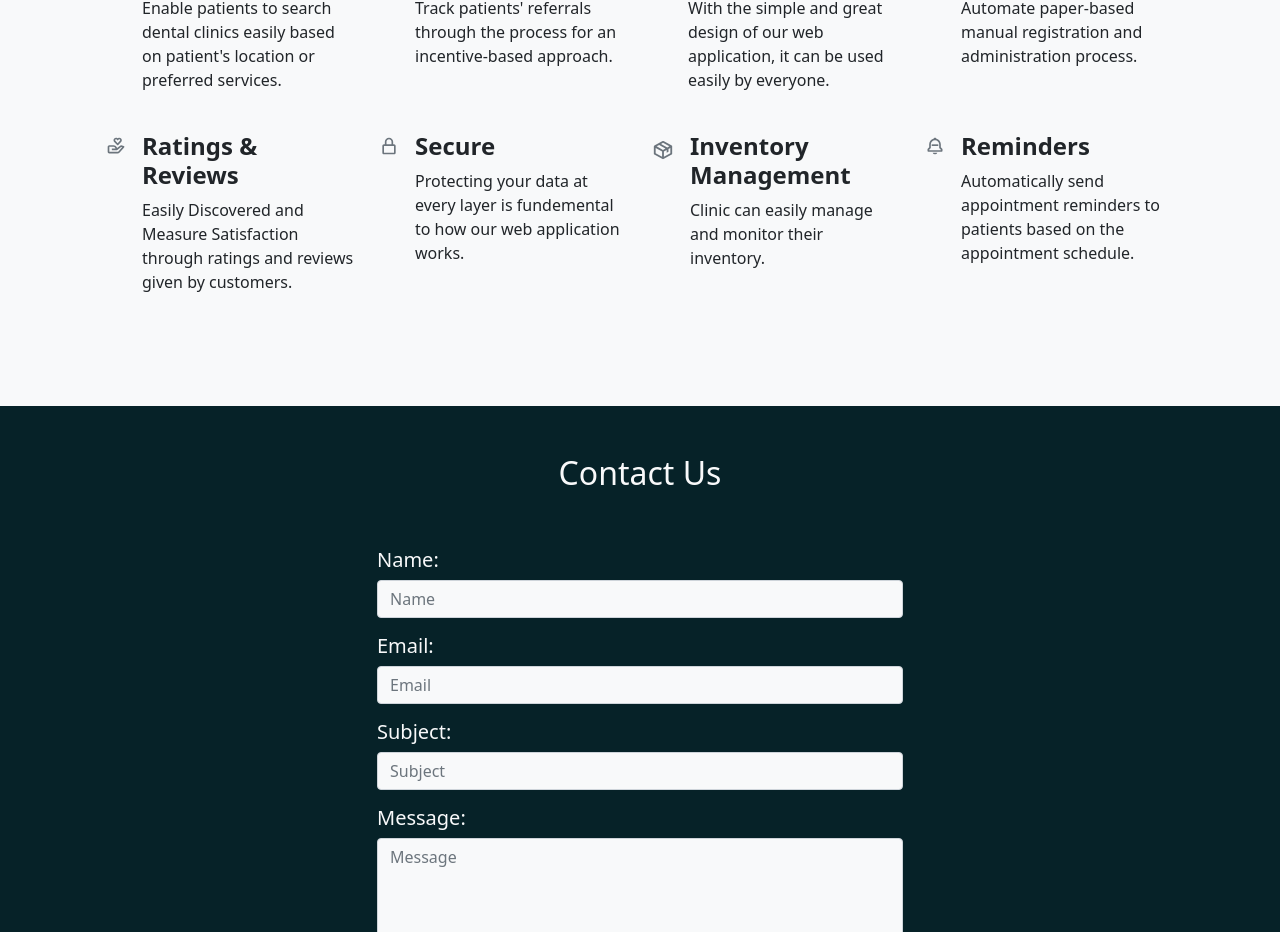
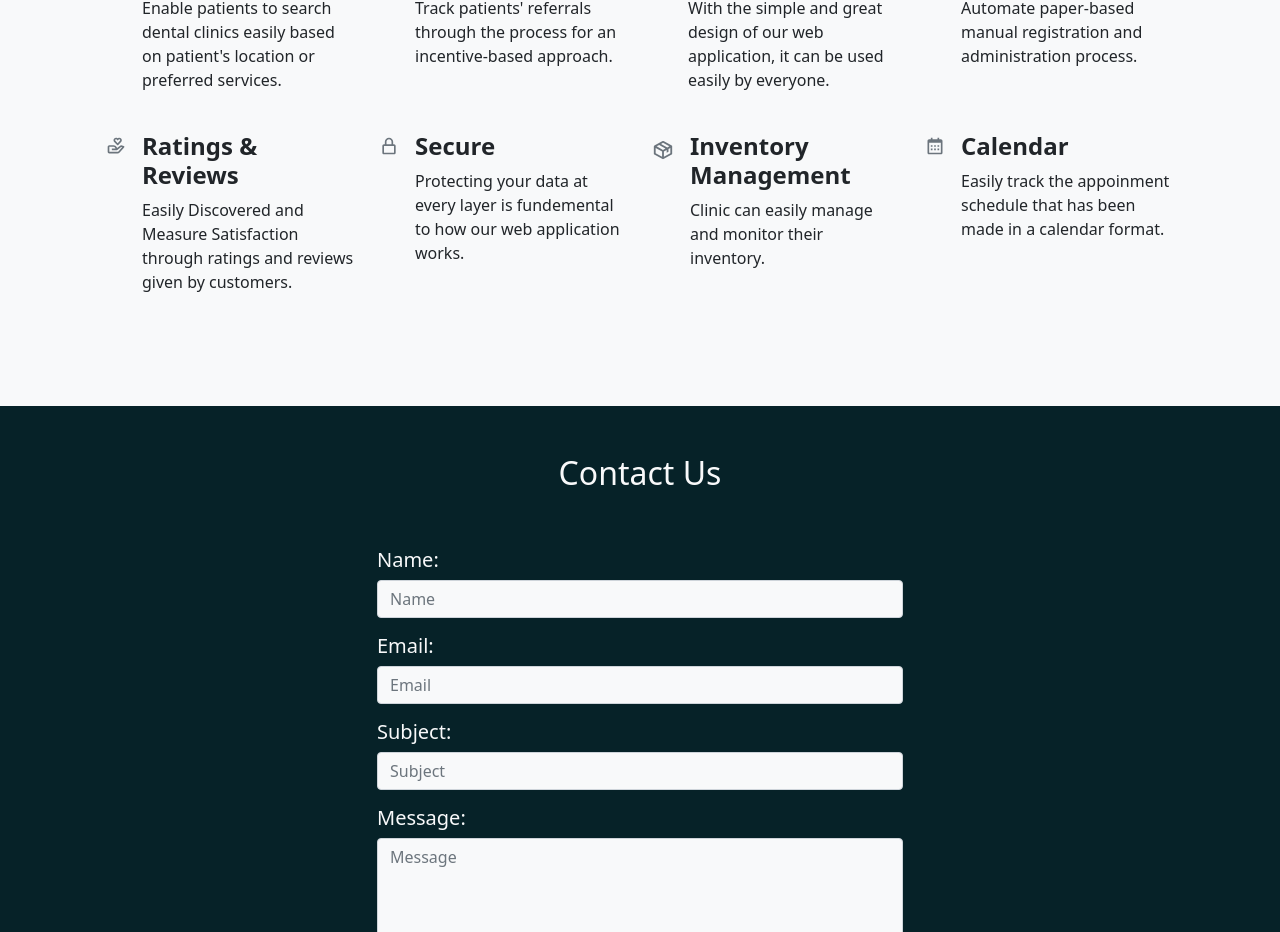
Before and after one commit to Aurellya/FYP-22-S2-10, a Next.js app: page / in a window 1280 px wide. Shown: the part 839-1771 px from the top of the page. Built offline with nearby package versions, Linux system fonts and the light colour scheme.

Commit message:
[update features]

```diff
--- a/pages/index.js
+++ b/pages/index.js
@@ -1,6 +1,6 @@
 import Head from "next/head";
 import {
-  BiBellMinus,
+  // BiBellMinus,
   BiCog,
   BiChevronDownCircle,
   BiDonateHeart,
@@ -8,6 +8,7 @@ import {
   BiLockAlt,
   BiSearchAlt,
   // BiMessageMinus,
+  BiCalendar,
   BiPackage,
 } from "react-icons/bi";
 
@@ -113,13 +114,13 @@ export default function Home() {
             </div>
             <div className="col d-flex align-items-start">
               <div className="text-muted flex-shrink-0 me-3">
-                <BiBellMinus style={{ fontSize: "20px" }} />
+                <BiCalendar style={{ fontSize: "20px" }} />
               </div>
               <div>
-                <h4 className="fw-bold">Reminders</h4>
+                <h4 className="fw-bold">Calendar</h4>
                 <p>
-                  Automatically send appointment reminders to patients based on
-                  the appointment schedule.
+                  Easily track the appoinment schedule that has been made in a
+                  calendar format.
                 </p>
               </div>
             </div>
```
